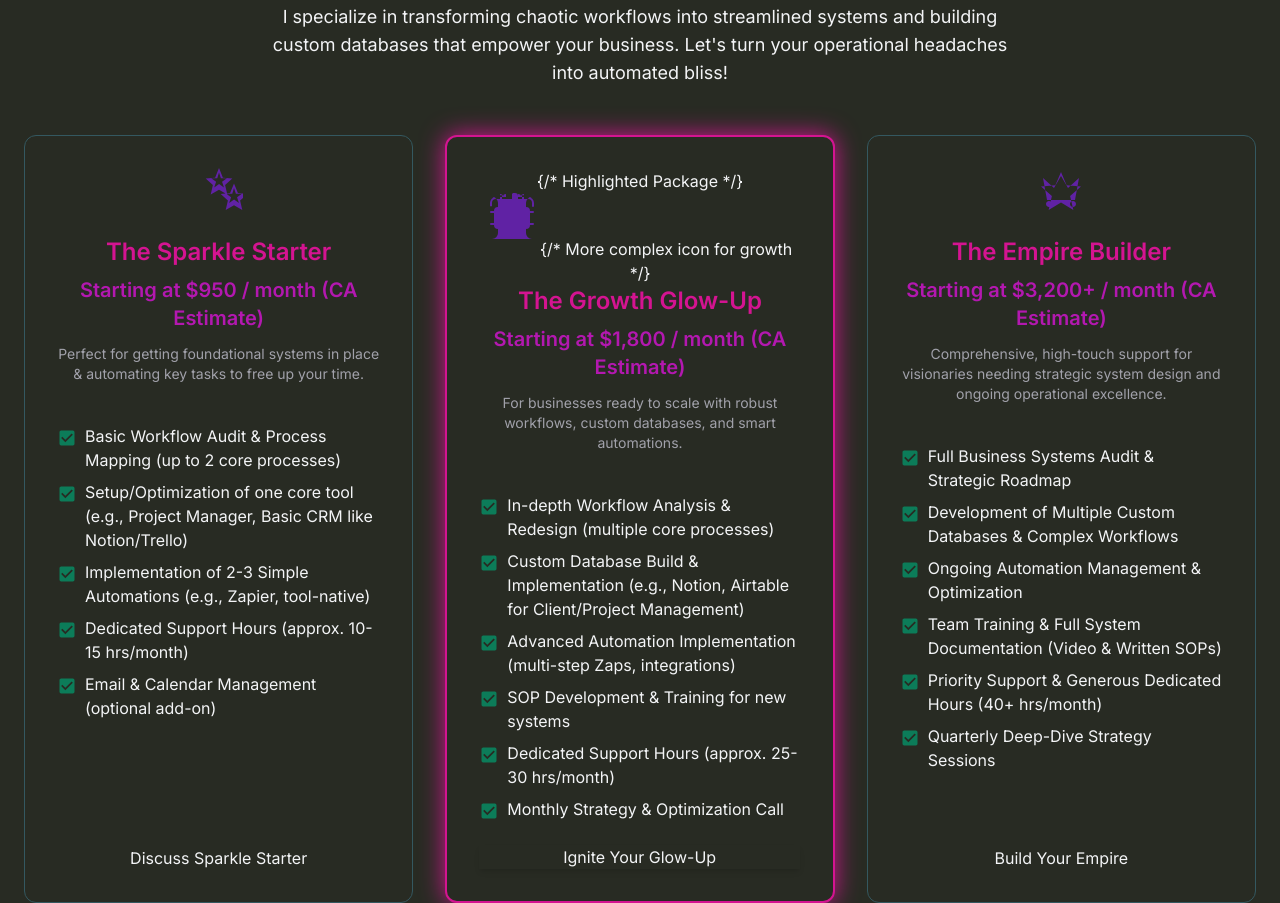
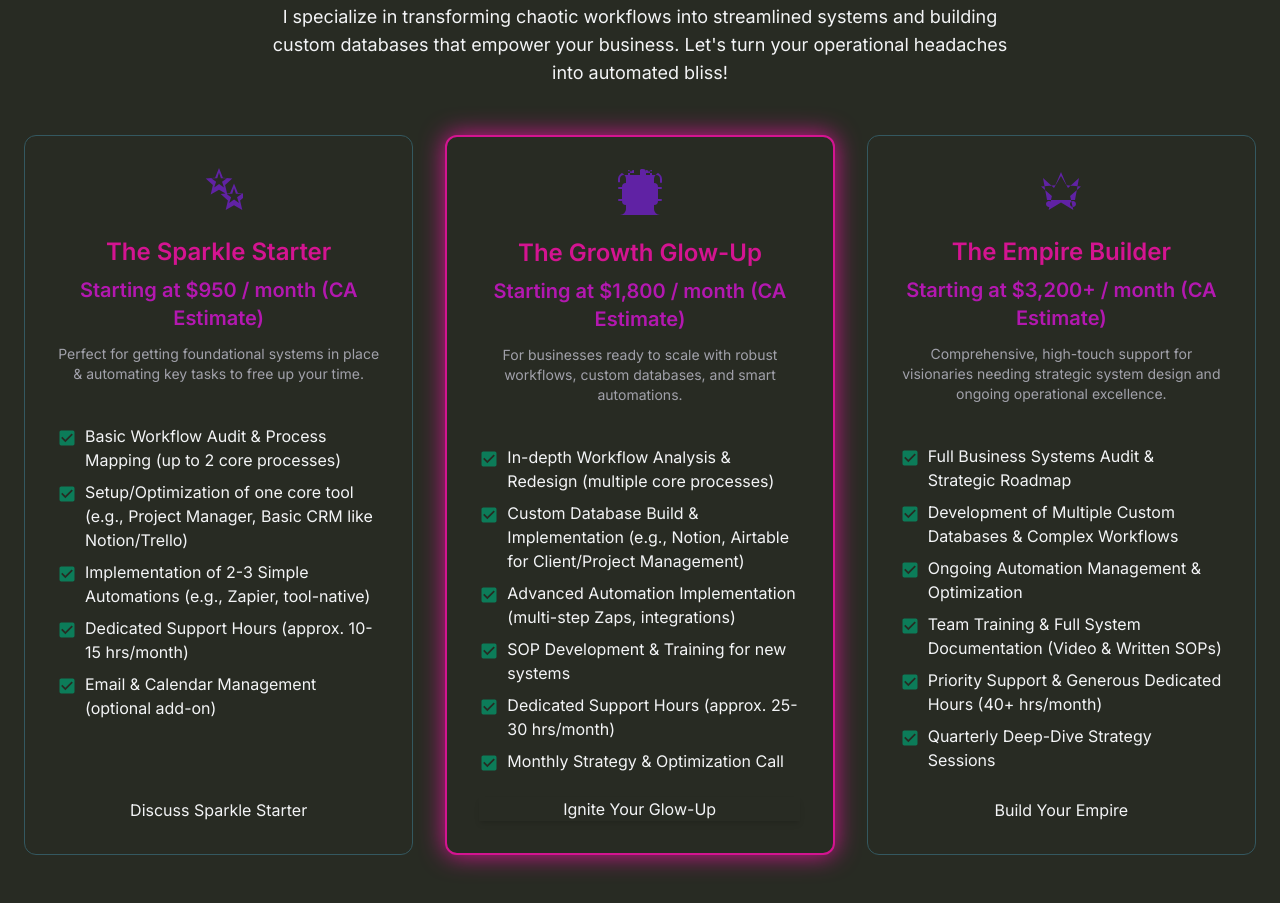
Before and after one commit to aheermama/Virtuallyash, a plain HTML site: page index.html in a window 1280 px wide. Shown: the part 2828-3731 px from the top of the page. Drawn offline with nearby package versions, Linux system fonts and the light colour scheme; a web font is replaced by a local one.

Commit message:
Update index.html

```diff
--- a/index.html
+++ b/index.html
@@ -297,9 +297,9 @@
                     <a href="https://calendly.com/virtually-ash2025" target="_blank" rel="noopener noreferrer" class="btn-secondary-outline mt-auto w-full text-center">Discuss Sparkle Starter</a>
                 </div>
 
-                <div class="section-card p-8 rounded-xl flex flex-col border-2 border-[var(--brand-pink-primary)] shadow-[0_0_25px_var(--brand-pink-primary)]"> {/* Highlighted Package */}
+                <div class="section-card p-8 rounded-xl flex flex-col border-2 border-[var(--brand-pink-primary)] shadow-[0_0_25px_var(--brand-pink-primary)]"></HighlightedPackage/>
                     <div class="mb-6 text-center">
-                        <svg class="svg-icon svg-icon-2xl text-[var(--brand-purple)] mb-4 inline-block" viewBox="0 0 24 24"><path fill="currentColor" d="M16.5 12A4.5 4.5 0 0 0 12 7.5A4.5 4.5 0 0 0 7.5 12A4.5 4.5 0 0 0 12 16.5A4.5 4.5 0 0 0 16.5 12M12 9A3 3 0 0 1 15 12A3 3 0 0 1 12 15A3 3 0 0 1 9 12A3 3 0 0 1 12 9M9 3H7V1.5A.5.5 0 0 0 6.5 1A.5.5 0 0 0 6 1.5V3H4A2 2 0 0 0 2 5V6.5A.5.5 0 0 0 1.5 7A.5.5 0 0 0 1 6.5V5A3 3 0 0 1 4 2H6V.5A1.5 1.5 0 0 1 7.5 2A1.5 1.5 0 0 1 9 .5V2H15V.5A1.5 1.5 0 0 1 16.5 2A1.5 1.5 0 0 1 18 .5V2H20A3 3 0 0 1 23 5V6.5A.5.5 0 0 1 22.5 7A.5.5 0 0 1 22 6.5V5A2 2 0 0 0 20 3H18V1.5A.5.5 0 0 0 17.5 1A.5.5 0 0 0 17 1.5V3H15V1.5A1.5 1.5 0 0 0 13.5 0A1.5 1.5 0 0 0 12 .5V3M3 9H1.5A.5.5 0 0 0 1 9.5A.5.5 0 0 0 1.5 10H3V15H1.5A.5.5 0 0 0 1 15.5A.5.5 0 0 0 1.5 16H3A2 2 0 0 0 5 18V20A3 3 0 0 1 2 23L22 23A3 3 0 0 1 19 20V18A2 2 0 0 0 21 16H22.5A.5.5 0 0 0 23 15.5A.5.5 0 0 0 22.5 15H21V10H22.5A.5.5 0 0 0 23 9.5A.5.5 0 0 0 22.5 9H21A2 2 0 0 0 19 7V5A3 3 0 0 1 22 2L2 2A3 3 0 0 1 5 5V7A2 2 0 0 0 3 9Z"/></svg> {/* More complex icon for growth */}
+                        <svg class="svg-icon svg-icon-2xl text-[var(--brand-purple)] mb-4 inline-block" viewBox="0 0 24 24"><path fill="currentColor" d="M16.5 12A4.5 4.5 0 0 0 12 7.5A4.5 4.5 0 0 0 7.5 12A4.5 4.5 0 0 0 12 16.5A4.5 4.5 0 0 0 16.5 12M12 9A3 3 0 0 1 15 12A3 3 0 0 1 12 15A3 3 0 0 1 9 12A3 3 0 0 1 12 9M9 3H7V1.5A.5.5 0 0 0 6.5 1A.5.5 0 0 0 6 1.5V3H4A2 2 0 0 0 2 5V6.5A.5.5 0 0 0 1.5 7A.5.5 0 0 0 1 6.5V5A3 3 0 0 1 4 2H6V.5A1.5 1.5 0 0 1 7.5 2A1.5 1.5 0 0 1 9 .5V2H15V.5A1.5 1.5 0 0 1 16.5 2A1.5 1.5 0 0 1 18 .5V2H20A3 3 0 0 1 23 5V6.5A.5.5 0 0 1 22.5 7A.5.5 0 0 1 22 6.5V5A2 2 0 0 0 20 3H18V1.5A.5.5 0 0 0 17.5 1A.5.5 0 0 0 17 1.5V3H15V1.5A1.5 1.5 0 0 0 13.5 0A1.5 1.5 0 0 0 12 .5V3M3 9H1.5A.5.5 0 0 0 1 9.5A.5.5 0 0 0 1.5 10H3V15H1.5A.5.5 0 0 0 1 15.5A.5.5 0 0 0 1.5 16H3A2 2 0 0 0 5 18V20A3 3 0 0 1 2 23L22 23A3 3 0 0 1 19 20V18A2 2 0 0 0 21 16H22.5A.5.5 0 0 0 23 15.5A.5.5 0 0 0 22.5 15H21V10H22.5A.5.5 0 0 0 23 9.5A.5.5 0 0 0 22.5 9H21A2 2 0 0 0 19 7V5A3 3 0 0 1 22 2L2 2A3 3 0 0 1 5 5V7A2 2 0 0 0 3 9Z"/></svg> <More complex icon for growth>
                         <h3 class="text-2xl font-semibold text-[var(--brand-pink-primary)] mb-2">The Growth Glow-Up</h3>
                         <p class="text-[var(--brand-pink-secondary)] font-semibold text-xl mb-3">Starting at $1,800 / month (CA Estimate)</p>
                         <p class="text-[var(--text-muted)] text-sm mb-4">For businesses ready to scale with robust workflows, custom databases, and smart automations.</p>
```
